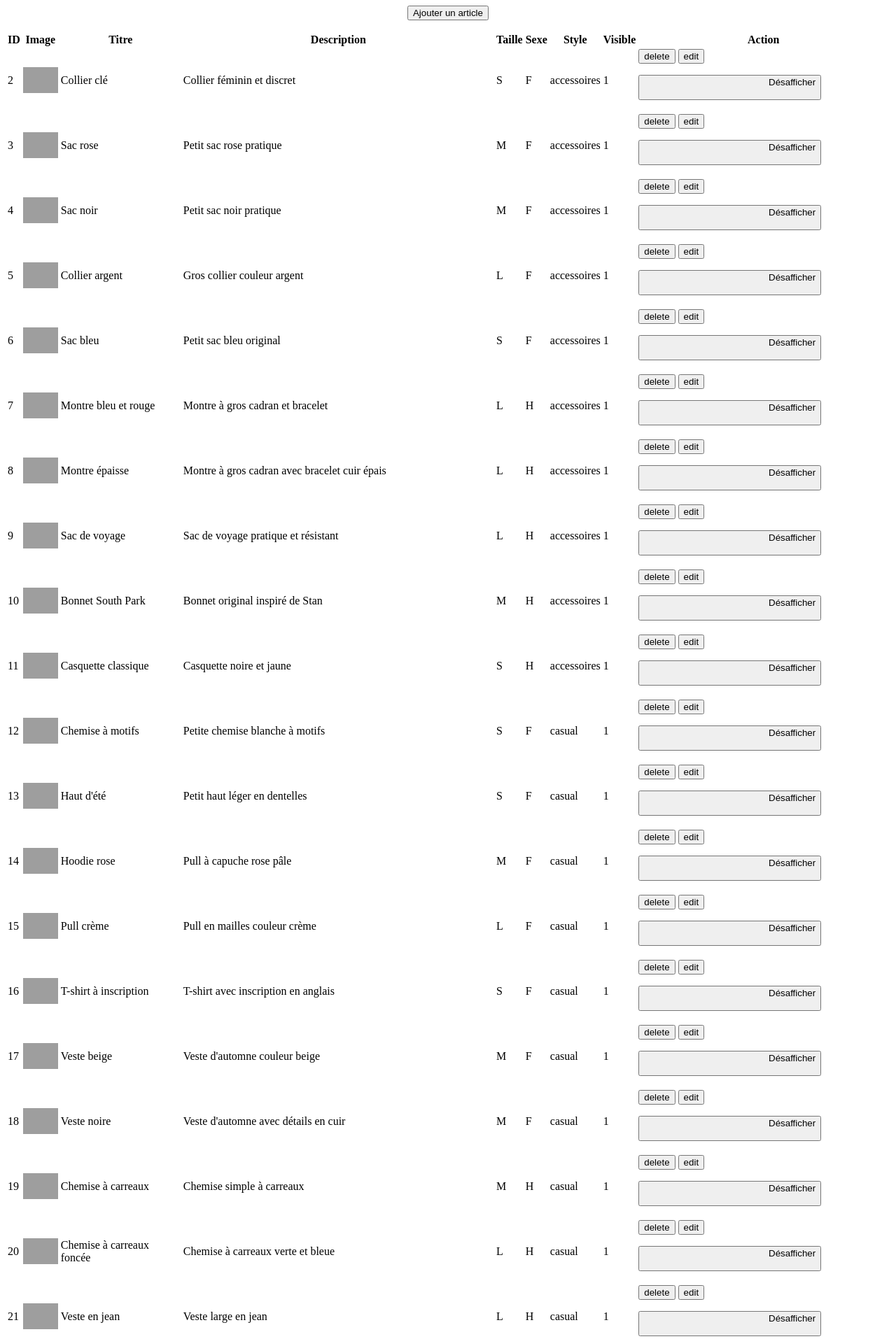
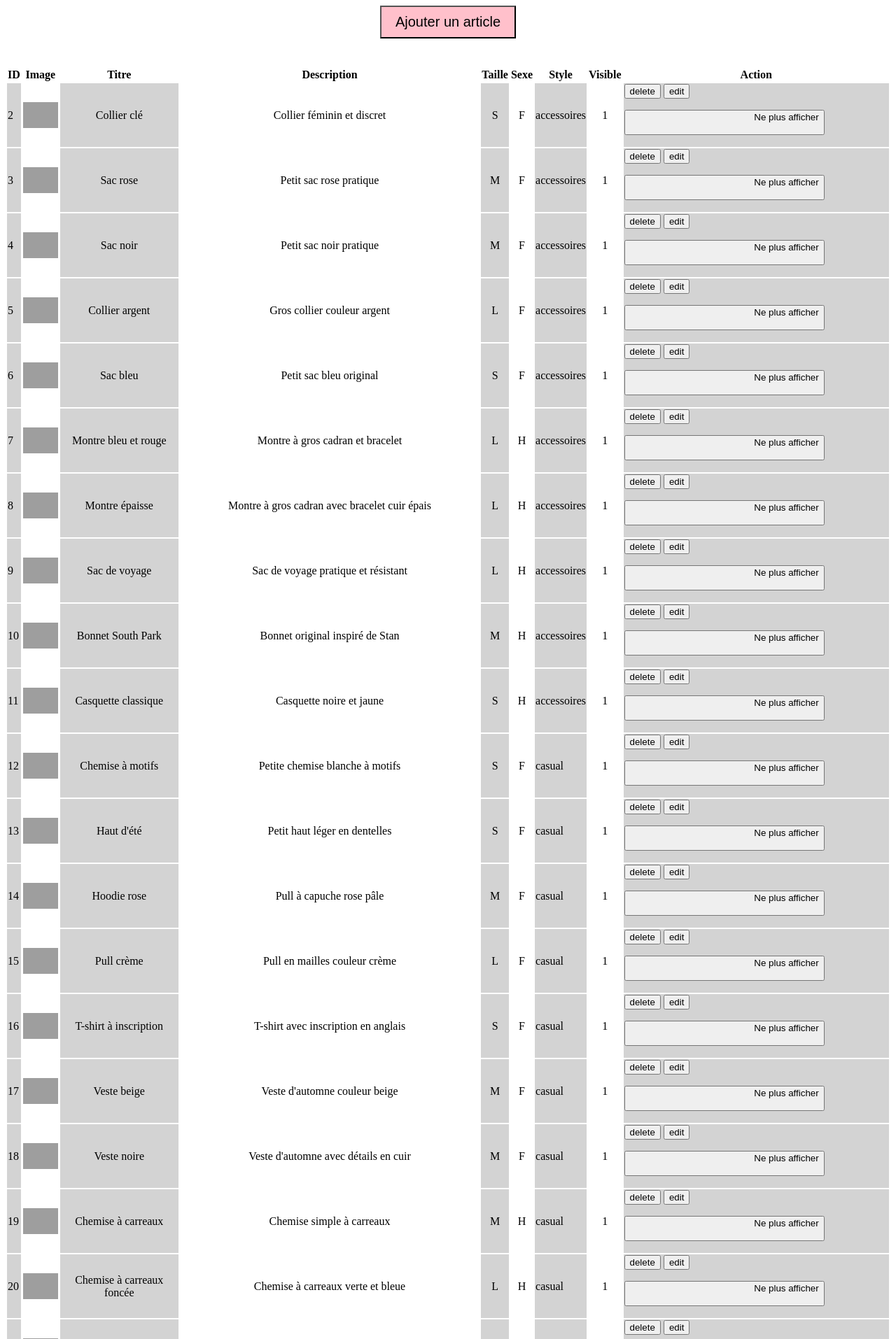
Before and after one commit to AmFlint/SI-Php-groupe6, a PHP site: page /backoffice.php in a window 1280 px wide. Shown: the top 1914 px of the page at 70% size. Run offline with PHP 8.4, Linux system fonts and the light colour scheme; data comes from the database, SQL or seed files in the repository; grey boxes are pictures that could not be loaded.

Commit message:
Amélioration de la lisibilité dans le backoffice

```diff
--- a/php/backoffice_visible/backoffice.php
+++ b/php/backoffice_visible/backoffice.php
@@ -9,8 +9,8 @@ $stmt = $pdo->prepare($sql);
 $stmt->execute();
 // Insérer des liens get pour le tri :
 ?>
-<form action="formulaire_add_backoffice.php" method="post" style="text-align: center;">
-	<input type="submit" value="Ajouter un article">
+<form action="formulaire_add_backoffice.php" method="post" style="text-align: center; margin-bottom: 40px;">
+	<input type="submit" value="Ajouter un article" style="background-color: pink; padding: 10px 20px; font-size: 20px;">
 </form>
 <table>
 	<thead>
@@ -29,17 +29,29 @@ $stmt->execute();
 		$id = $row['id'];
 		?>
 		<tr>
-			<td><?=$row['id']?></td>
+			<td style="background-color: lightgray;"><?=$row['id']?></td>
 			<td>
 				<img src="../../img-content/<?=$row['img_chemin']?>" alt="" width="50">
 			</td>
-			<td><?=$row['titre']?></td>
-			<td><?=$row['description']?></td>
-			<td><?=$row['taille']?></td>
-			<td><?=$row['sexe']?></td>
-			<td><?=$row['style']?></td>
-			<td><?=$row['visible']?></td>
-			<td>
+			<td style="background-color: lightgray; text-align: center;">
+				<?=$row['titre']?>
+			</td>
+			<td style="text-align: center;">
+				<?=$row['description']?>
+			</td>
+			<td style="background-color:  lightgray; text-align: center;">
+				<?=$row['taille']?>
+			</td>
+			<td style="text-align: center;">
+				<?=$row['sexe']?>
+			</td>
+			<td style="background-color: lightgray;">
+				<?=$row['style']?>
+			</td>
+			<td style="text-align: center;">
+				<?=$row['visible']?>
+			</td>
+			<td style="background-color: lightgray;">
 				<form action="../traitement_donnees/supprimer.php" method="post" style="display: inline-block;">
 					<input type="hidden" name="id" value="<?=$row['id']?>">
 					<input type="submit" value="delete">
@@ -53,7 +65,7 @@ $stmt->execute();
 					<input type="hidden" name="visible" value="<?=$row['visible']?>">
 					<input type="submit" value="<?php
 					if ($row['visible'] == 1) { ?>
-						Désafficher
+						Ne plus afficher
 					<?php }
 					else { ?>
 						Afficher
--- a/php/backoffice_visible/formulaire_add_backoffice.php
+++ b/php/backoffice_visible/formulaire_add_backoffice.php
@@ -1,6 +1,7 @@
 <!DOCTYPE html>
 <html>
 	<head>
+		<meta charset="utf-8">
 		<title>Panel Admin : Ajouter un article</title>
 	</head>
 	<body style="text-align: center;">
@@ -50,7 +51,8 @@
 			 	</select>
 			</p>
 			<p class="clearfix">
-				<input type="submit" id="boutonvalider" value="Envoyer !">
+				<input type="submit" value="Envoyer !"
+				style="padding: 5px 10px; background-color: pink;font-size: 20px;">
 			</p>
 		</form>
 	</body>
```
Also changed, not shown: php/backoffice_visible/edit-form.php (+13 -8 lines), styles/styles.css (+13 -1 lines).
